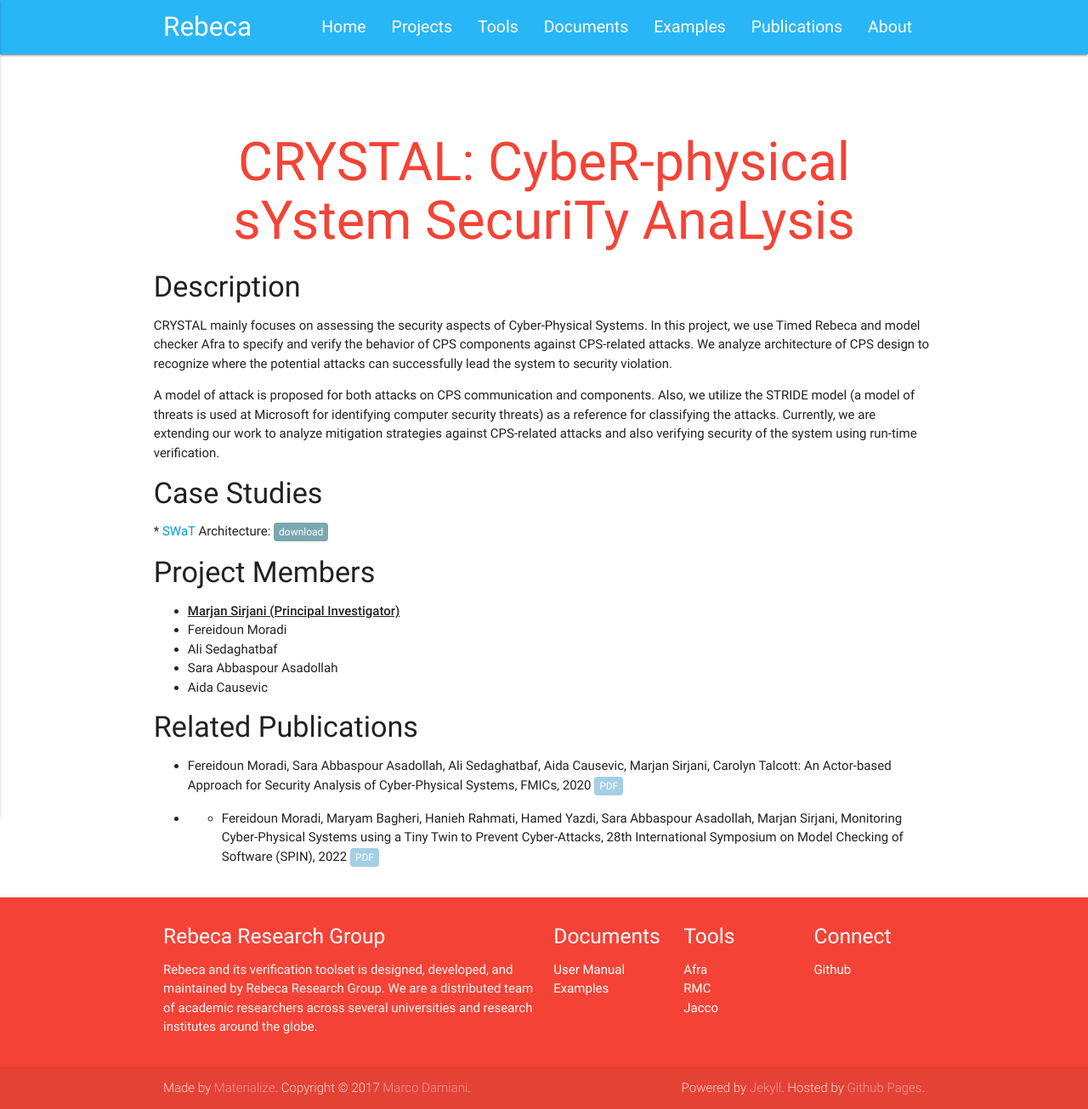
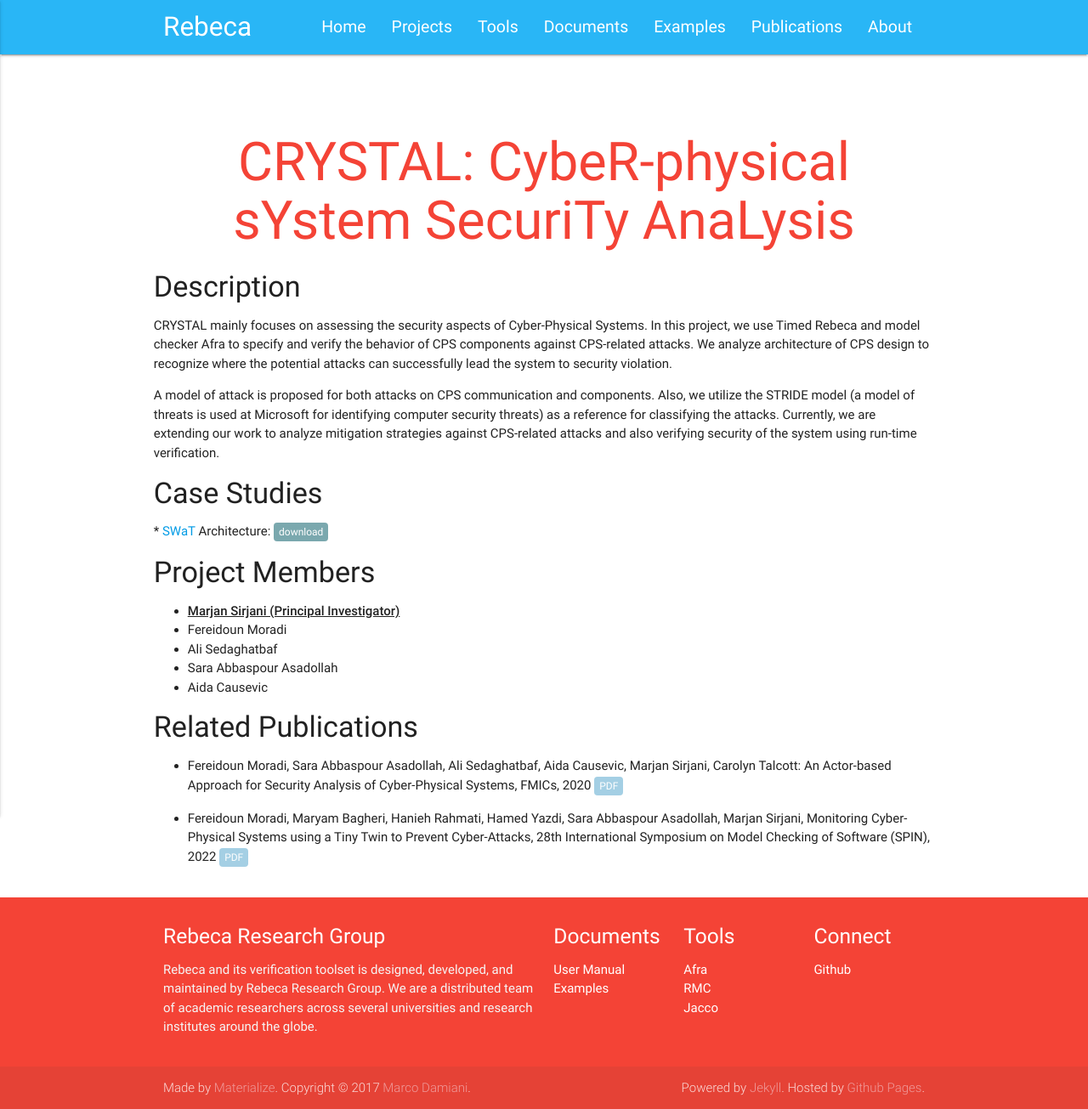
Before and after one commit to rebeca-lang/rebeca-lang.github.io, a Jekyll site: the page built from projects/CRYSTAL.md, in a window 1280 px wide. Shown: the whole page at 85% size. Built offline with Jekyll 4.4.1, drawn with Linux system fonts in a browser that asks for light colours.

Commit message:
Removing addition bullet tag

```diff
--- a/projects/CRYSTAL.md
+++ b/projects/CRYSTAL.md
@@ -25,5 +25,5 @@ A model of attack is proposed for both attacks on CPS communication and componen
 #### Related Publications
 - Fereidoun Moradi, Sara Abbaspour Asadollah, Ali Sedaghatbaf, Aida Causevic, Marjan Sirjani, Carolyn Talcott: An Actor-based Approach for Security Analysis of Cyber-Physical Systems, FMICs, 2020 <a class="link link_pdf" href="/assets/papers/2020/An-Actor-based-Approach-for-Security-Analysis-of-Cyber-Physical-Systems.pdf">PDF</a>
 
-- - Fereidoun Moradi, Maryam Bagheri, Hanieh Rahmati, Hamed Yazdi, Sara Abbaspour Asadollah, Marjan Sirjani, Monitoring Cyber-Physical Systems using a Tiny Twin to Prevent Cyber-Attacks, 28th International Symposium on Model Checking of Software (SPIN), 2022
+- Fereidoun Moradi, Maryam Bagheri, Hanieh Rahmati, Hamed Yazdi, Sara Abbaspour Asadollah, Marjan Sirjani, Monitoring Cyber-Physical Systems using a Tiny Twin to Prevent Cyber-Attacks, 28th International Symposium on Model Checking of Software (SPIN), 2022
  <a class="link link_pdf" href="/assets/papers/2022/Monitoring-Cyber-Physical-Systems-Using-a-Tiny-Twin-to-Prevent-Cyber-Attacks.pdf">PDF</a>
```
